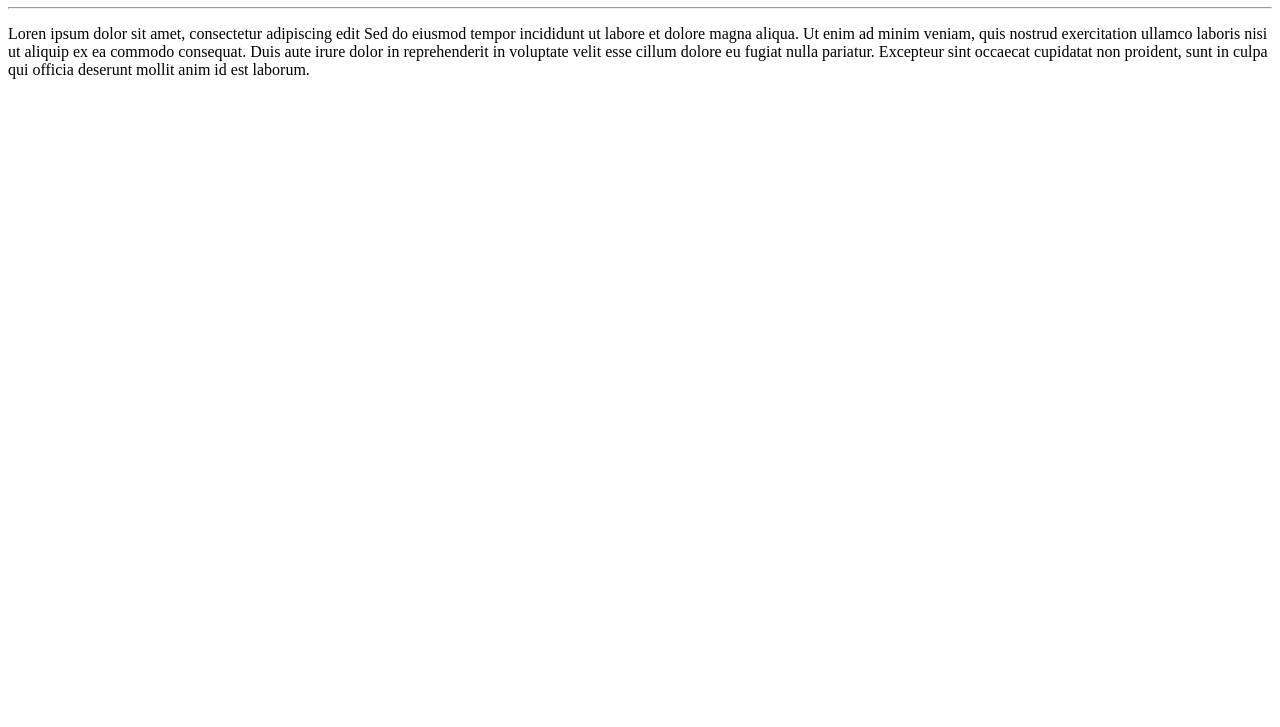
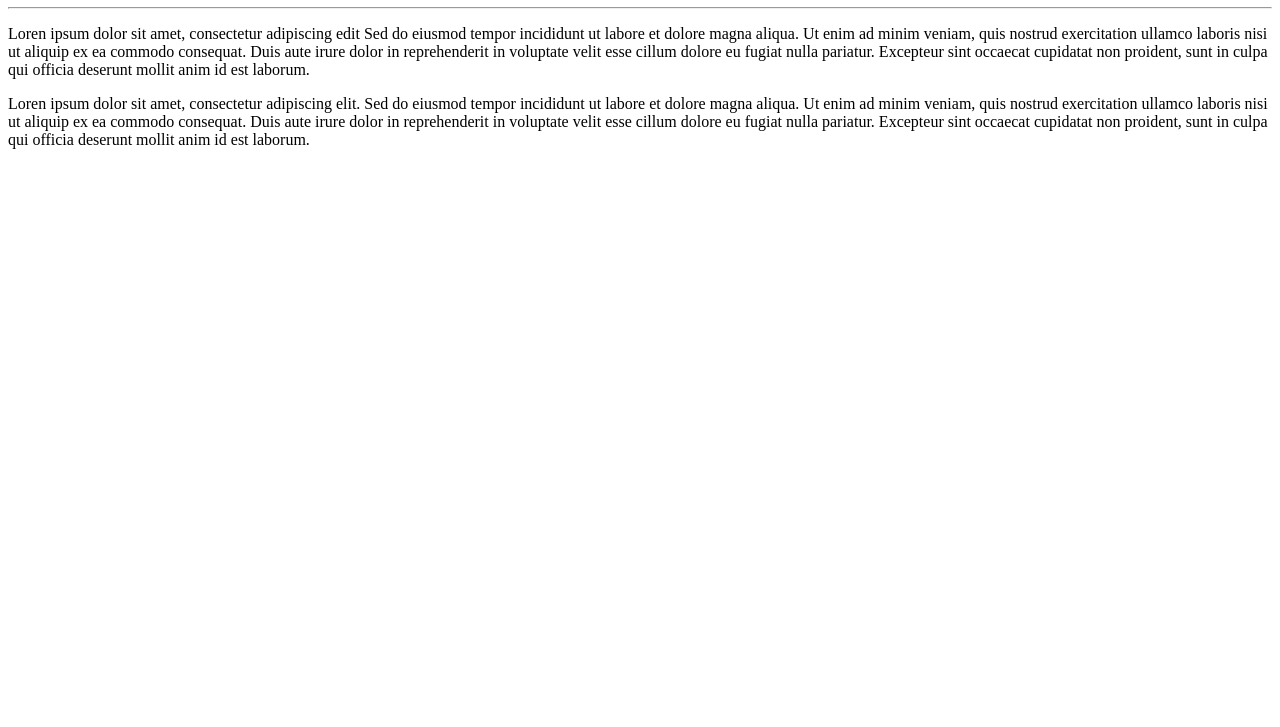
Before and after one commit to texfilo/OlaMundo, a plain HTML site: page SITE-EXEMPLO/index.html in a window 1280 px wide. Shown: the part 73-800 px from the top of the page. Drawn offline with Linux system fonts and the light colour scheme.

Commit message:
adicionei um paragrafo

```diff
--- a/SITE-EXEMPLO/index.html
+++ b/SITE-EXEMPLO/index.html
@@ -16,6 +16,11 @@
         pariatur. Excepteur sint occaecat cupidatat non proident, sunt in culpa qui officia deserunt mollit anim id est
         laborum.
     </p>
+    <p>Loren ipsum dolor sit amet, consectetur adipiscing elit. Sed do eiusmod tempor incididunt ut labore et dolore
+        magna aliqua. Ut enim ad minim veniam, quis nostrud exercitation ullamco laboris nisi ut aliquip ex ea commodo
+        consequat. Duis aute irure dolor in reprehenderit in voluptate velit esse cillum dolore eu fugiat nulla
+        pariatur. Excepteur sint occaecat cupidatat non proident, sunt in culpa qui officia deserunt mollit anim id est
+        laborum.</p>
 </body>
 
 </html>
```
